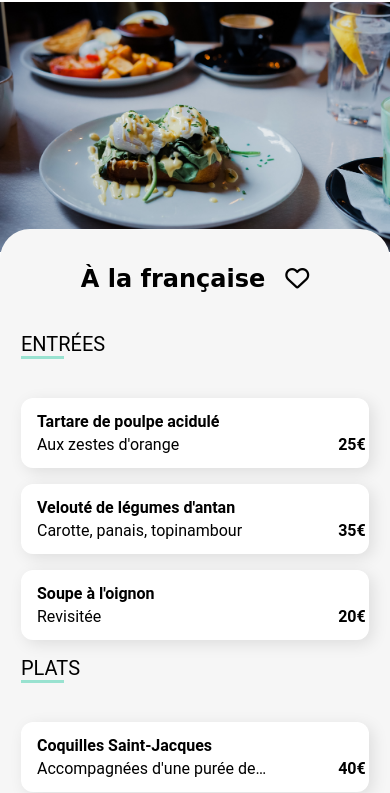
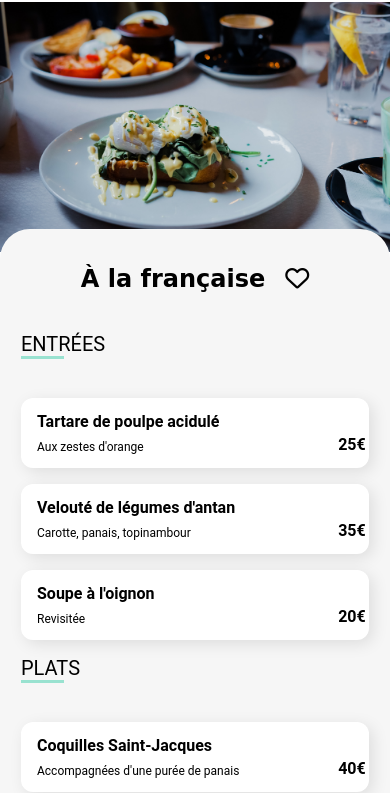
Before and after one commit to Shiiroz/Ohmyfood, a website: page a-la-francaise.html in a window 390 px wide. Shown: the part 69-862 px from the top of the page. Drawn offline with Linux system fonts and the light colour scheme; a web font is replaced by a local one.

Commit message:
font size en media

```diff
--- a/sass/pages/_menu.scss
+++ b/sass/pages/_menu.scss
@@ -147,7 +147,7 @@
             h4 {
                 text-overflow: ellipsis;
                 white-space: nowrap;
-                overflow: hidden;
+                //overflow: hidden;
             }
         }
     }
@@ -245,8 +245,13 @@
 
     h4 {
         font-weight: normal;
+        font-size: initial;
         text-overflow: ellipsis;
         white-space: nowrap;
+
+        @media screen and (max-width: 390px) {
+            font-size: 12px;
+        }
     }
 }
 
```
Also changed, not shown: css/main.css, 1 other file.
